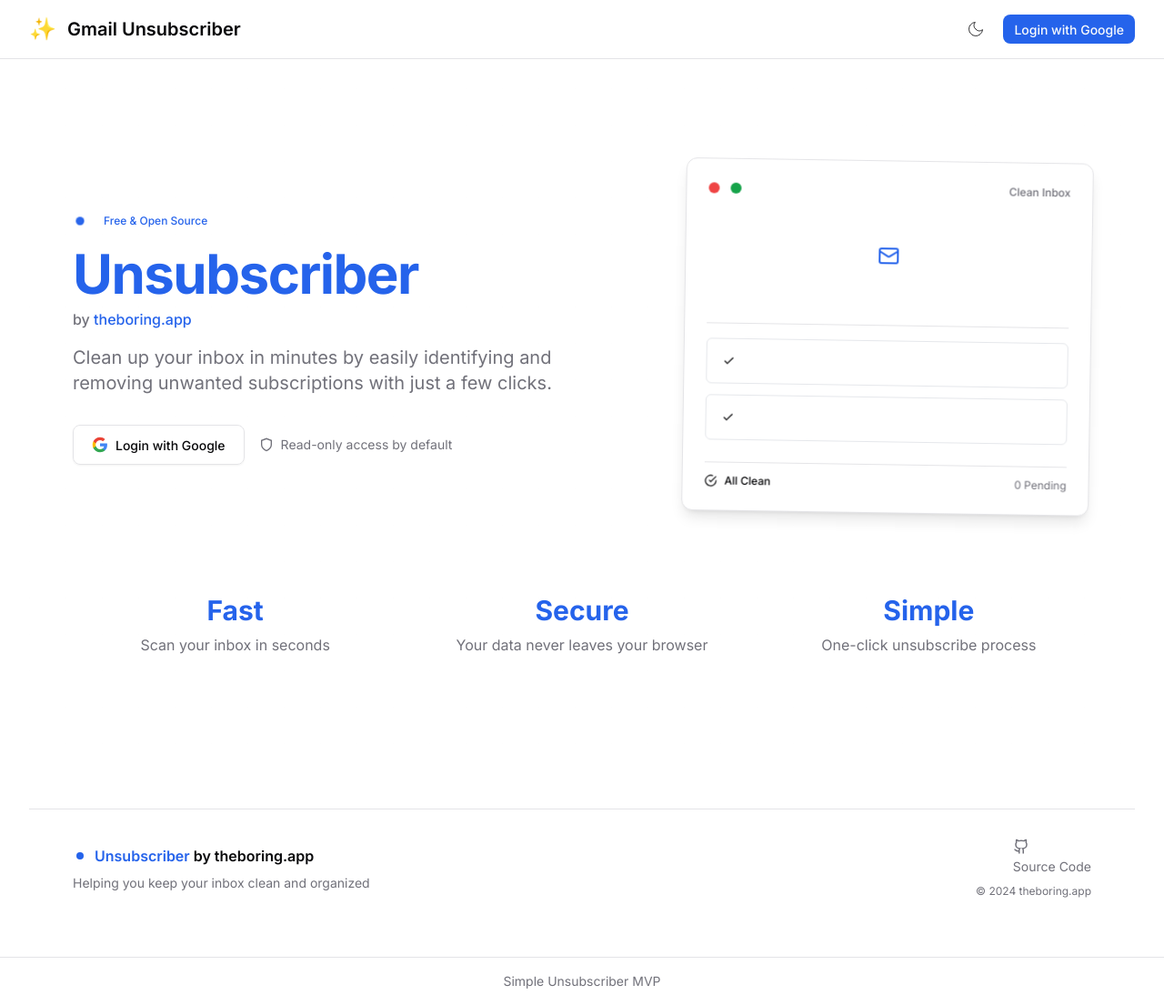
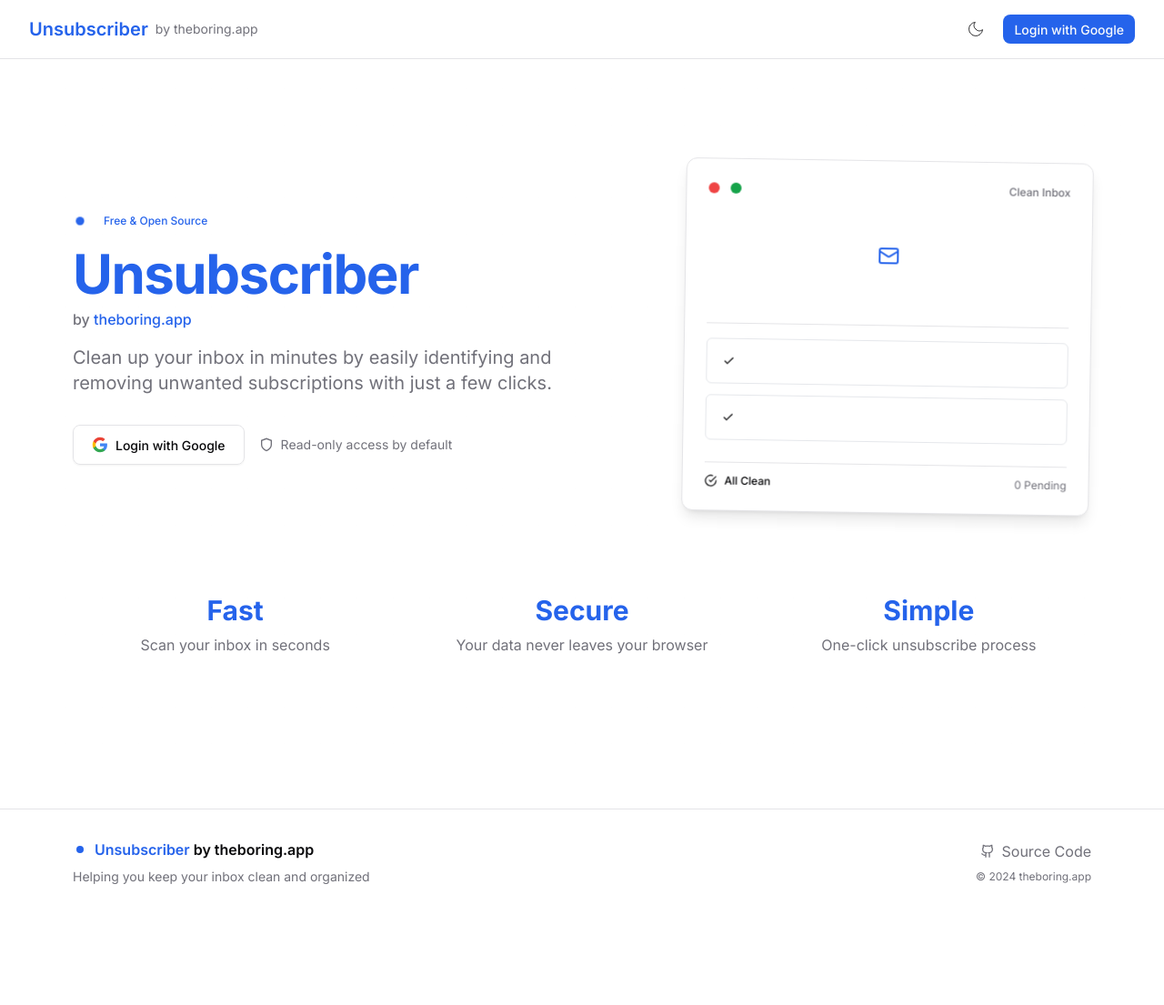
Before and after one commit to theboringdotapp/unsubscriber, a Flask app: page / in a window 1280 px wide. Shown: the whole page at 91% size. After the commit the page ends 972 px from the top, so only its background shows below. Run offline with Flask 2, Linux system fonts and the light colour scheme; some libraries are stand-ins or nearby versions.

Commit message:
feat: update branding in header and restructure footer for improved modularity and user engagement

```diff
--- a/templates/base.html
+++ b/templates/base.html
@@ -419,8 +419,8 @@
         <div class="max-w-7xl mx-auto px-4 sm:px-6 lg:px-8">
             <div class="flex justify-between items-center h-16">
                 <div class="flex items-center">
-                    <span class="text-2xl">✨</span>
-                    <span class="ml-3 font-semibold text-xl">Gmail Unsubscriber</span>
+                    <span class="font-semibold text-xl text-brand">Unsubscriber</span>
+                    <span class="ml-2 text-sm text-muted-foreground">by theboring.app</span>
                 </div>
                 <div class="flex items-center space-x-3">
                     <button id="theme-toggle" class="theme-toggle focus-ring">
@@ -485,12 +485,8 @@
         {% block content %}{% endblock %}
     </main>
 
-    <!-- Footer -->
-    <footer class="mt-auto bg-card border-t border-border">
-        <div class="max-w-7xl mx-auto py-4 px-4 sm:px-6 lg:px-8 text-center text-sm text-muted-foreground">
-            Simple Unsubscriber MVP
-        </div>
-    </footer>
+    <!-- Footer will be included in specific pages -->
+    {% block footer %}{% endblock %}
 
     <!-- Global JS -->
     <script>
--- a/templates/index.html
+++ b/templates/index.html
@@ -165,9 +165,11 @@
         </div>
     </div>
 </div>
+{% endblock %}
 
+{% block footer %}
 <!-- Footer -->
-<footer class="py-8 border-t border-border mt-16">
+<footer class="py-8 border-t border-border mt-8">
     <div class="container max-w-6xl mx-auto px-4">
         <div class="flex flex-col md:flex-row justify-between items-center">
             <div class="mb-4 md:mb-0">
@@ -180,21 +182,21 @@
                 <p class="text-sm text-muted-foreground mt-2">Helping you keep your inbox clean and organized</p>
             </div>
             <div class="flex flex-col items-end">
-                <div class="flex items-center space-x-4">
-                    <a href="#" class="text-muted-foreground hover:text-foreground transition-colors">
-                        <svg xmlns="http://www.w3.org/2000/svg" width="18" height="18" viewBox="0 0 24 24" fill="none" stroke="currentColor" stroke-width="2" class="mr-2">
-                            <path d="M15 22v-4a4.8 4.8 0 0 0-1-3.5c3 0 6-2 6-5.5.08-1.25-.27-2.48-1-3.5.28-1.15.28-2.35 0-3.5 0 0-1 0-3 1.5-2.64-.5-5.36-.5-8 0C6 2 5 2 5 2c-.3 1.15-.3 2.35 0 3.5A5.403 5.403 0 0 0 4 9c0 3.5 3 5.5 6 5.5-.39.49-.68 1.05-.85 1.65-.17.6-.22 1.23-.15 1.85v4"></path>
-                            <path d="M9 18c-4.51 2-5-2-7-2"></path>
-                        </svg>
-                        <span class="text-sm">Source Code</span>
-                    </a>
-                </div>
+                <a href="#" class="text-muted-foreground hover:text-foreground transition-colors flex items-center">
+                    <svg xmlns="http://www.w3.org/2000/svg" width="16" height="16" viewBox="0 0 24 24" fill="none" stroke="currentColor" stroke-width="2" class="mr-2">
+                        <path d="M15 22v-4a4.8 4.8 0 0 0-1-3.5c3 0 6-2 6-5.5.08-1.25-.27-2.48-1-3.5.28-1.15.28-2.35 0-3.5 0 0-1 0-3 1.5-2.64-.5-5.36-.5-8 0C6 2 5 2 5 2c-.3 1.15-.3 2.35 0 3.5A5.403 5.403 0 0 0 4 9c0 3.5 3 5.5 6 5.5-.39.49-.68 1.05-.85 1.65-.17.6-.22 1.23-.15 1.85v4"></path>
+                        <path d="M9 18c-4.51 2-5-2-7-2"></path>
+                    </svg>
+                    Source Code
+                </a>
                 <p class="text-xs text-muted-foreground mt-2">© 2024 theboring.app</p>
             </div>
         </div>
     </div>
 </footer>
+{% endblock %}
 
+{% block scripts %}
 <style>
     /* Animation styles */
     @keyframes fadeInUp {
```
